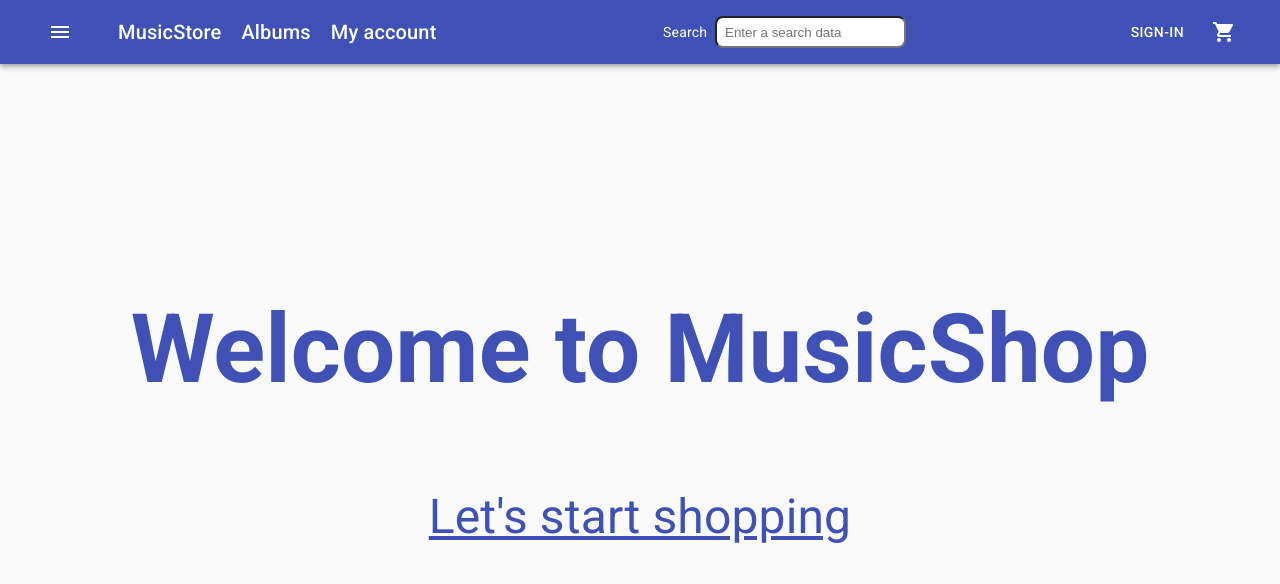
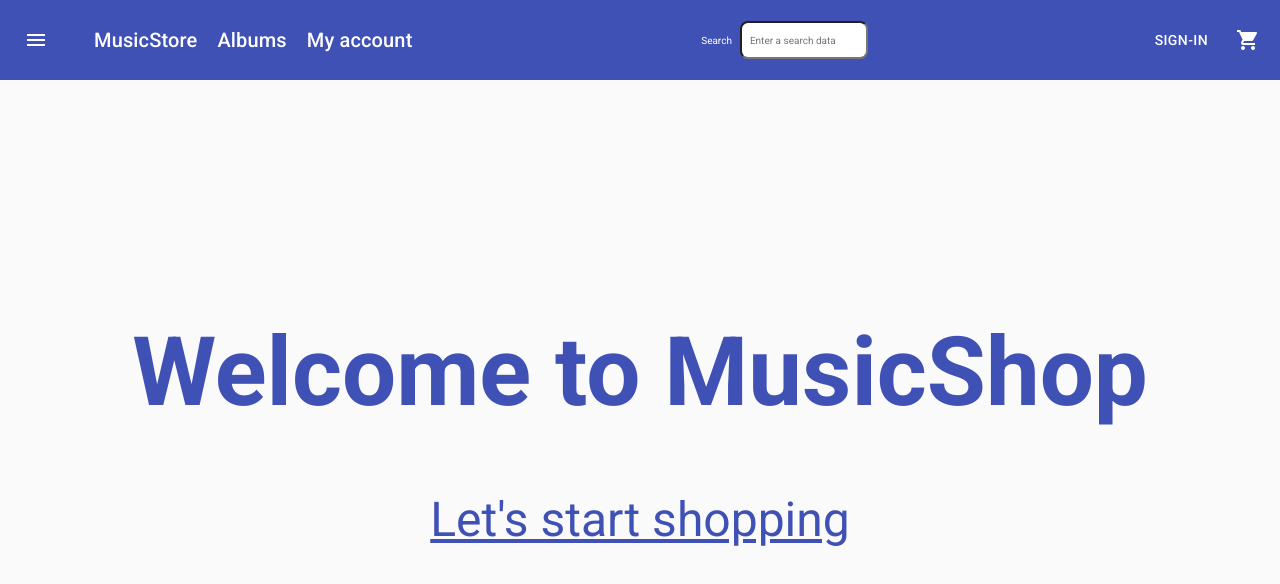
Before and after one commit to Dmitriy-Shcheklein/MuisicStore, a React (Create React App) app: page / in a window 1280 px wide. Shown: the top 584 px of the page. Built offline with nearby package versions, Linux system fonts and the light colour scheme.

Commit message:
Started create styles with styled-component

```diff
--- a/package.json
+++ b/package.json
@@ -34,6 +34,8 @@
     "react-test-renderer": "^17.0.2",
     "redux": "^4.1.1",
     "redux-thunk": "^2.3.0",
+    "styled-components": "^5.3.1",
+    "styled-normalize": "^8.0.7",
     "typescript": "^4.4.2",
     "web-vitals": "^1.1.2"
   },
@@ -61,6 +63,7 @@
   },
   "devDependencies": {
     "@types/react": "^17.0.29",
-    "@types/react-dom": "^17.0.9"
+    "@types/react-dom": "^17.0.9",
+    "@types/styled-components": "^5.1.15"
   }
 }
--- a/public/index.html
+++ b/public/index.html
@@ -8,7 +8,7 @@
   <link rel="stylesheet" href="https://fonts.googleapis.com/css?family=Roboto:300,400,500,700&display=swap" />
 </head>
 
-<body style='margin: 0; background: #fafafa'>
+<body style='margin: 0; background: #ffffff'>
   <noscript>You need to enable JavaScript to run this app.</noscript>
   <div id="root"></div>
 
--- a/src/components/AlbumsList/AlbumItems.tsx
+++ b/src/components/AlbumsList/AlbumItems.tsx
@@ -39,7 +39,7 @@ const AlbumItems: FC<CartItemProps> = (props) => {
 
   const { userId, title, price, addItemToCart } = props;
 
-  const { enqueueSnackbar, closeSnackbar } = useSnackbar();
+  const { enqueueSnackbar } = useSnackbar();
 
   const handleClick = () => {
     addItemToCart();
--- a/src/components/App/App.tsx
+++ b/src/components/App/App.tsx
@@ -9,12 +9,15 @@ import Profile from "../Profile";
 import AuthForm from "../AuthForm";
 import { useEffect } from "react";
 import { useAuthActions } from "../../hooks/useActions";
+import { Container } from "./styled";
 
 const useStyles = makeStyles({
   root: {
     fontFamily: 'Roboto',
     minWidth: '280px',
+    width: '2000px',
     background: '#fafafa',
+    padding: '0',
   }
 })
 
@@ -36,7 +39,7 @@ const App = () => {
   }, [])
 
   return (
-    <div className={classes.root}>
+    <Container >
       <Menu />
       <Switch>
         <Route path='/' exact component={MainPage} />
@@ -47,7 +50,7 @@ const App = () => {
         <Route path='/auth' component={AuthForm} />
         <Redirect to="/" />
       </Switch>
-    </div>
+    </Container>
   );
 }
 
--- /dev/null
+++ b/src/components/App/styled.ts
@@ -0,0 +1,12 @@
+import styled from "styled-components";
+
+export const Container = styled.div`
+  font-family: Roboto;
+  font-size: 10px;
+  max-width: 2000px;
+  min-height: 100vh;
+  background-color: #fafafa;
+  padding: 0;
+  margin: 0 auto;
+  box-shadow: 0px 5px 32px 2px rgba(74, 158, 222, 0.2);
+`;
--- a/src/components/Cart/CartTable.tsx
+++ b/src/components/Cart/CartTable.tsx
@@ -1,12 +1,7 @@
-import { makeStyles } from "@material-ui/core";
 import { FC, MouseEventHandler } from "react"
 import { CartItems } from "../../types/albumsTypes";
 import CartRowTable from "./CartRowTable";
 import CartTableButtons from "./CartTableButtons";
-
-const useStyles = makeStyles({
-
-})
 
 interface CartTableProps {
   total: number | null,
--- a/src/components/Menu/Menu.tsx
+++ b/src/components/Menu/Menu.tsx
@@ -1,4 +1,3 @@
-import AppBar from '@material-ui/core/AppBar';
 import Toolbar from '@material-ui/core/Toolbar';
 import Typography from '@material-ui/core/Typography';
 import Button from '@material-ui/core/Button';
@@ -7,8 +6,7 @@ import MenuIcon from '@material-ui/icons/Menu';
 import ShoppingCartIcon from '@material-ui/icons/ShoppingCart';
 import { NavLink } from 'react-router-dom';
 import { Badge, Box, Container } from '@material-ui/core';
-import { withWidth, isWidthDown, isWidthUp } from '@material-ui/core';
-import { useStyles } from './styles';
+import { Header, useStyles } from './styles';
 import useTypeSelector from '../../hooks/usetypeSelector';
 import LoginModal from '../LoginModal';
 import Searchfield from '../SearchField';
@@ -22,8 +20,7 @@ const Menu = () => {
 
   return (
 
-    <AppBar className={classes.root}>
-      <Container className={classes.root}>
+    <Header>
       <Box className={classes.box}>
         <Box>
           <Toolbar>
@@ -57,9 +54,10 @@ const Menu = () => {
           </NavLink>
         </Box>
       </Box>
-      </Container>
-    </AppBar >
+    </Header>
+
+
   );
 }
 
-export default withWidth()(Menu);
+export default Menu;
--- a/src/components/Menu/styles.ts
+++ b/src/components/Menu/styles.ts
@@ -1,4 +1,5 @@
 import { makeStyles } from "@material-ui/styles";
+import styled from 'styled-components'
 
 export const useStyles = makeStyles({
   root: {
@@ -28,3 +29,16 @@ export const useStyles = makeStyles({
 });
 
 export default useStyles;
+
+export const Header = styled.header`
+  background-color: #3f51b5;
+  width: 100%;
+  height: 5rem;
+  display: flex;
+  position: sticky;
+  top: 0;
+  zIndex: 99;
+  justify-content: space-between;
+  alignItems: center;
+  color: #ffffff;
+`;
--- a/src/components/Snack/index.ts
+++ /dev/null
@@ -1,3 +0,0 @@
-import Snack from './Snack';
-
-export default Snack;
--- a/src/index.tsx
+++ b/src/index.tsx
@@ -4,12 +4,13 @@ import { store } from './store/store';
 import { BrowserRouter } from 'react-router-dom';
 import { ApolloClient, InMemoryCache, ApolloProvider } from '@apollo/client';
 import { SnackbarProvider } from "notistack";
+import { Normalize } from 'styled-normalize'
 
 import App from './components/App';
 import ErrorBoundary from './components/ErrorBoundary';
 import { MyContext } from './Context/context';
 import { Service } from './service/Service';
-import ScopedCssBaseline from '@material-ui/core/ScopedCssBaseline';
+
 
 const service = new Service();
 
@@ -24,13 +25,12 @@ ReactDOM.render(
     <ErrorBoundary>
       <MyContext.Provider value={service}>
         <BrowserRouter>
-          <ScopedCssBaseline>
-            <ApolloProvider client={client}>
-              <SnackbarProvider maxSnack={3}>
-                <App />
-              </SnackbarProvider>
-            </ApolloProvider>
-          </ScopedCssBaseline>
+          <ApolloProvider client={client}>
+            <SnackbarProvider maxSnack={3}>
+              <Normalize />
+              <App />
+            </SnackbarProvider>
+          </ApolloProvider>
         </BrowserRouter>
       </MyContext.Provider>
     </ErrorBoundary>
```
Also changed, not shown: src/components/Snack/Snack.tsx (deleted, +0 -26 lines), 1 other file (tests, documents, lock files or other folders). Lines whose indentation alone changed are shown as unchanged.
